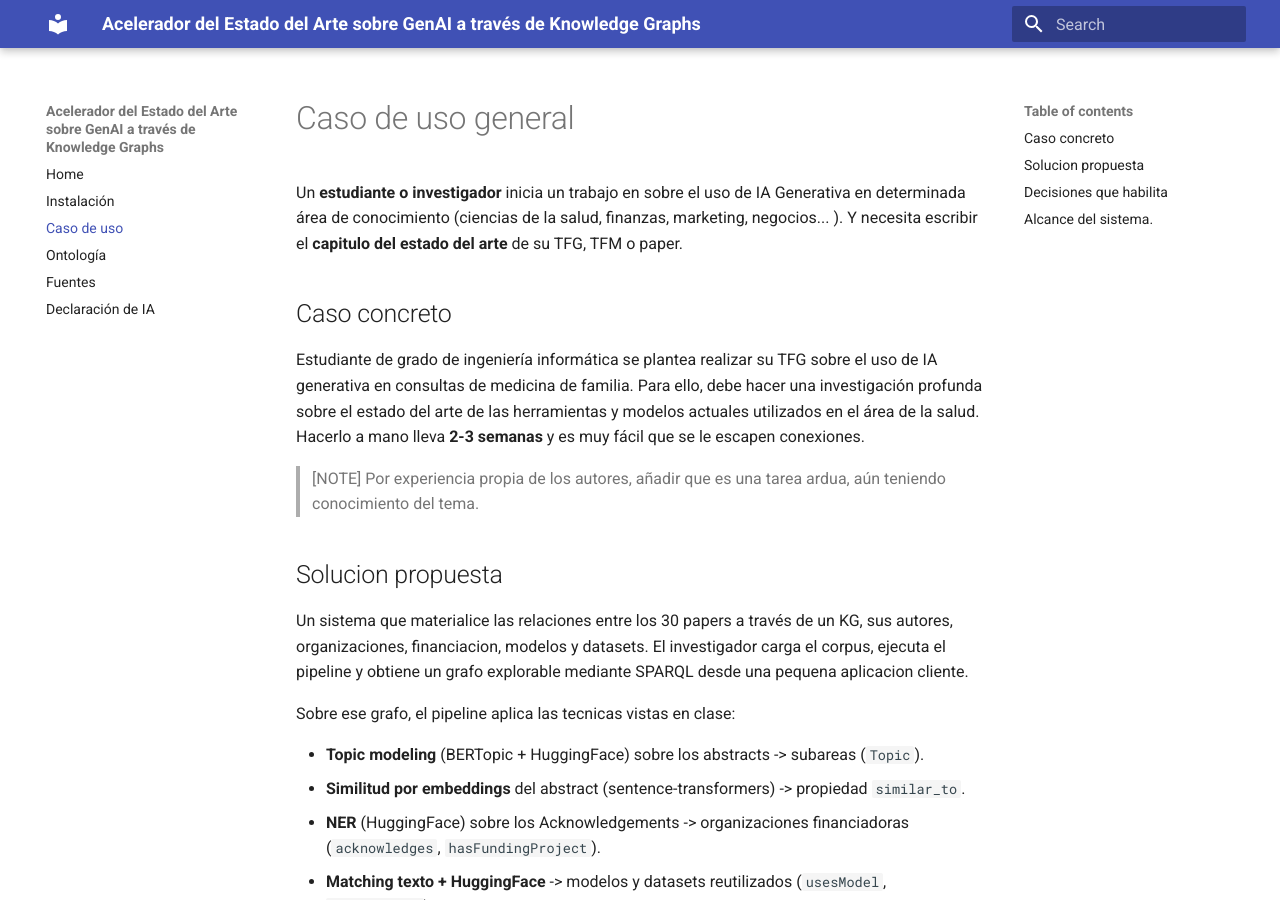
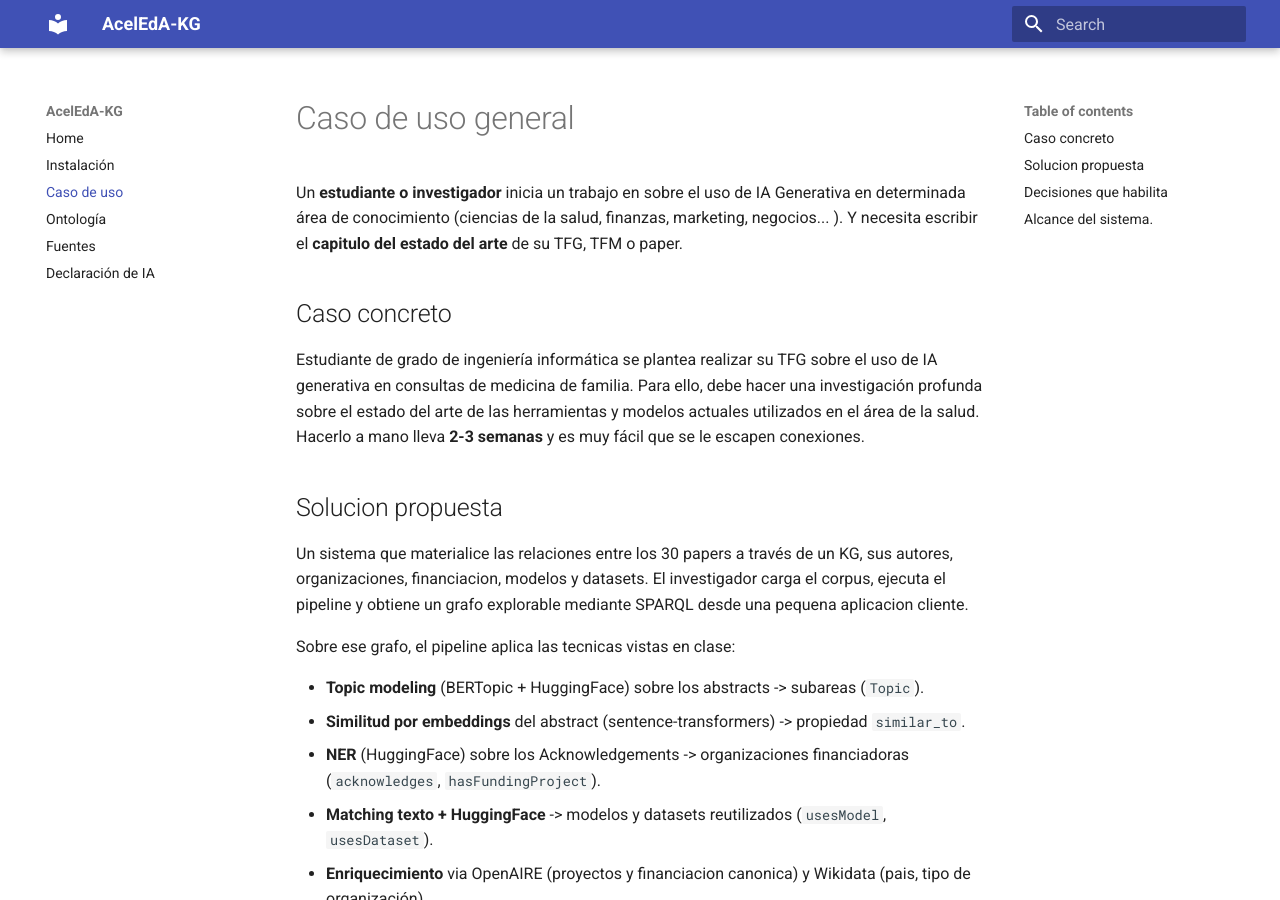
Before and after one commit to mamsss121/osai-2026-kg-genai, an MkDocs documentation site: the page built from docs/caso_de_uso.md, in a window 1280 px wide and 900 px high. Built offline with MkDocs 1.6.1 and Material for MkDocs 9.7.7, drawn with Linux system fonts in a browser that asks for light colours.

Commit message:
af12qzsdcv12tr 312

```diff
--- a/docs/caso_de_uso.md
+++ b/docs/caso_de_uso.md
@@ -6,8 +6,6 @@ Un **estudiante o investigador** inicia un trabajo en sobre el uso de IA Generat
 
 Estudiante de grado de ingeniería informática se plantea realizar su TFG sobre el uso de IA generativa en consultas de medicina de familia. Para ello, debe hacer una investigación profunda sobre el estado del arte de las herramientas y modelos actuales utilizados en el área de la salud. Hacerlo a mano lleva **2-3 semanas** y es muy fácil que se le escapen conexiones.
 
-> [NOTE]
-> Por experiencia propia de los autores, añadir que es una tarea ardua, aún teniendo conocimiento del tema.
 
 ## Solucion propuesta
 
--- a/mkdocs.yml
+++ b/mkdocs.yml
@@ -1,4 +1,4 @@
-site_name: Acelerador del Estado del Arte sobre GenAI a través de Knowledge Graphs
+site_name: AcelEdA-KG
 nav:
   - Home: index.md
   - Instalación: install.md
```
